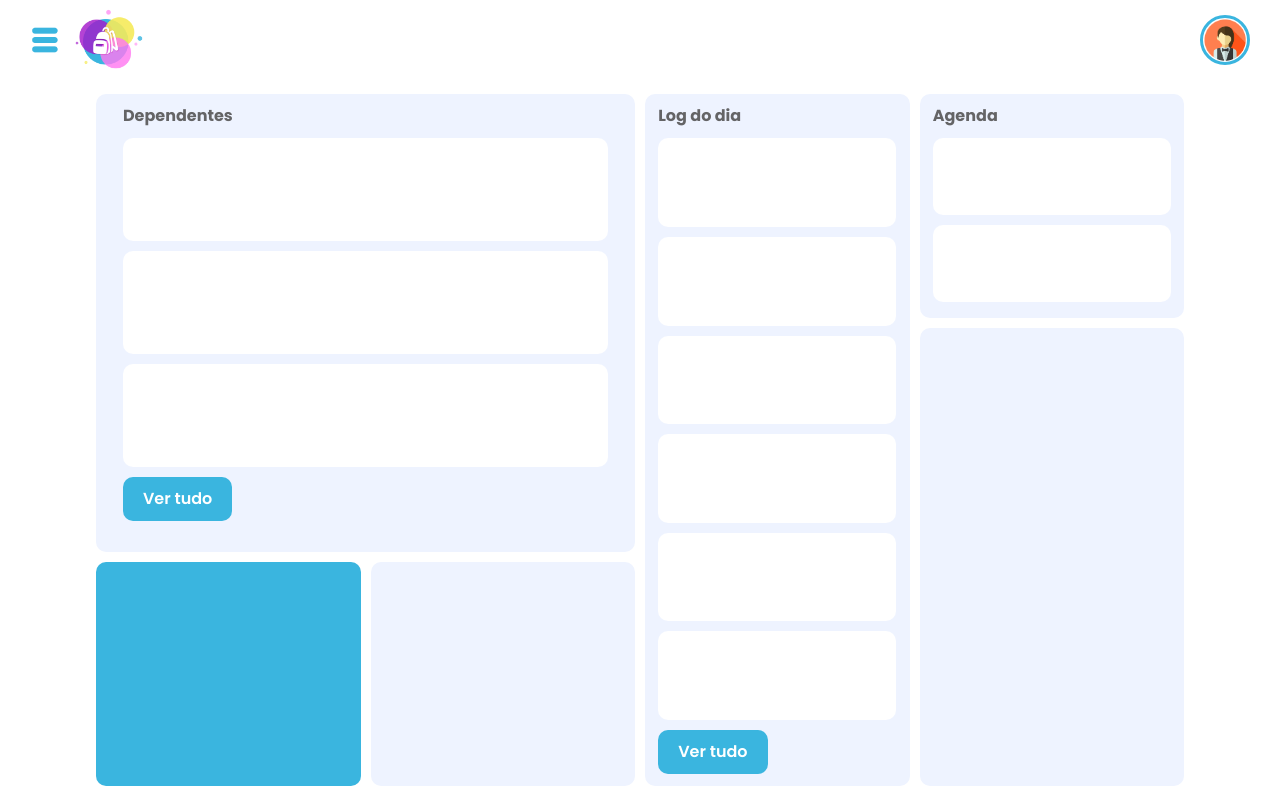
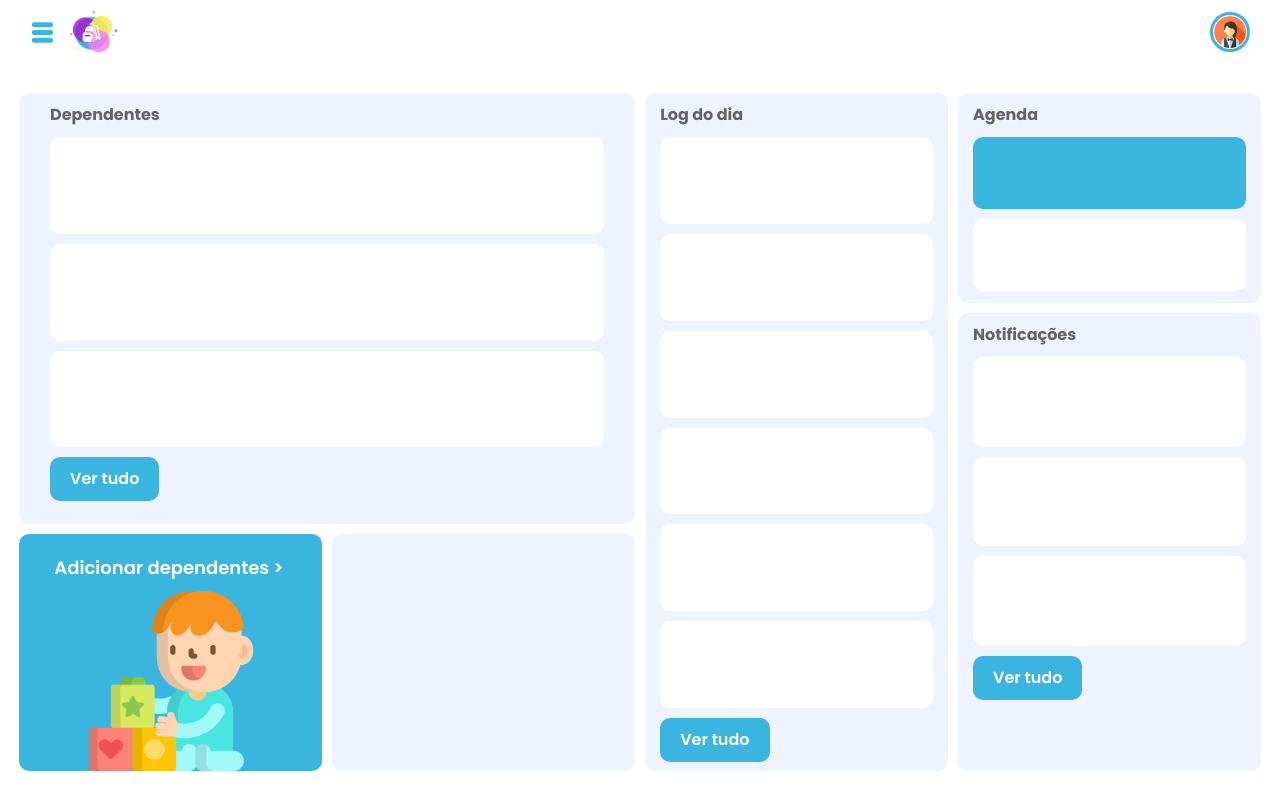
Before and after one commit to murilo-a-m/faculdade-ichild, a PHP site: page /src/pages/responsibleMenu.html in a window 1280 px wide. Run offline with PHP 8.4, Linux system fonts and the light colour scheme.

Commit message:
[att]: add new box

```diff
--- a/src/css/style.css
+++ b/src/css/style.css
@@ -798,7 +798,7 @@ body {
   }
 }
 .container__main-app {
-  height: 90vh;
+  height: 92vh;
   display: flex;
   align-items: center;
   justify-content: center;
@@ -811,8 +811,8 @@ body {
 }
 .container__main-app .main__app-content {
   display: grid;
-  height: 96%;
-  width: 85%;
+  height: 92%;
+  width: 97%;
   grid-template-columns: repeat(4, 1fr);
   grid-template-rows: repeat(3, 1fr);
   gap: 10px;
@@ -880,31 +880,59 @@ body {
   background-color: white;
   border-radius: 10px;
 }
-.card__container .card__schedule-content {
+.card__container .card__schedule-content:nth-child(2) {
+  height: 36%;
+  background-color: #3ab5df;
+  border-radius: 10px;
+}
+.card__container .card__schedule-content:nth-child(3) {
   height: 36%;
   background-color: white;
   border-radius: 10px;
+}
+.card__container .card__notifications-content {
+  height: 20%;
+  background-color: white;
+  border-radius: 10px;
+}
+.card__container .config__img {
+  width: 180px;
+}
+
+.card__title-config {
+  font-size: 18px;
+  color: #ffffff;
+  font-weight: 600;
+  margin-bottom: 0;
+  margin-left: 20px;
+  margin-top: 10px;
+  align-self: flex-start;
+}
+
+.container__config {
+  align-items: center;
+  justify-content: space-between;
 }
 
 .container__header-app {
   align-items: center;
   display: flex;
-  height: 10vh;
+  height: 8vh;
   justify-content: space-between;
   padding: 0 30px;
 }
 .container__header-app #app__nav-icon {
   cursor: pointer;
   margin-right: 10px;
-  width: 30px;
+  width: 25px;
 }
 .container__header-app .logo-img {
-  width: 70px;
+  width: 50px;
 }
 .container__header-app .profile-img {
   border: 3px solid #3ab5df;
   border-radius: 100%;
-  width: 50px;
+  width: 40px;
 }
 
 .aside__bar {
@@ -919,19 +947,20 @@ body {
   background-color: #3ab5df;
   height: 100vh;
   transition: 0.3s all;
-  width: 350px;
+  width: 320px;
+  box-shadow: rgba(0, 0, 0, 0.15) 2.4px 2.4px 3.2px;
 }
 #menu__bar .menu__bar-icon {
   color: rgb(255, 255, 255);
   cursor: pointer;
-  margin-left: 25px;
-  margin-top: 28px;
+  margin-left: 22px;
+  margin-top: 20px;
 }
 #menu__bar .menu__bar-icon:hover {
   color: black;
 }
 #menu__bar ul {
-  margin-left: 34px;
+  margin-left: 33px;
   margin-top: 1rem;
   padding-left: 0;
 }
--- a/src/pages/responsibleMenu.html
+++ b/src/pages/responsibleMenu.html
@@ -100,8 +100,23 @@
             <div class="card__schedule-content"></div>
           </div>
         </div>
-        <div class="content__card"></div>
-        <div class="content__card"></div>
+
+        <div class="content__card card__notifications">
+          <div class="card__container">
+            <p class="card__title">Notificações</p>
+            <div class="card__notifications-content"></div>
+            <div class="card__notifications-content"></div>
+            <div class="card__notifications-content"></div>
+            <a class="card__button" href=""><button>Ver tudo</button></a>
+          </div>
+        </div>
+
+        <div class="content__card card__config">
+          <div class="card__container container__config">
+            <p class="card__title-config">Adicionar dependentes ></p>
+            <img src="../img/child-image.png" alt="" class="config__img" />
+          </div>
+        </div>
         <div class="content__card"></div>
       </div>
     </main>
--- a/src/sass/pages/navbarMenu.scss
+++ b/src/sass/pages/navbarMenu.scss
@@ -1,24 +1,24 @@
 .container__header-app {
   align-items: center;
   display: flex;
-  height: 10vh;
+  height: 8vh;
   justify-content: space-between;
   padding: 0 30px;
 
   #app__nav-icon {
     cursor: pointer;
     margin-right: 10px;
-    width: 30px;
+    width: 25px;
   }
 
   .logo-img {
-    width: 70px;
+    width: 50px;
   }
 
   .profile-img {
     border: 3px solid #3ab5df;
     border-radius: 100%;
-    width: 50px;
+    width: 40px;
   }
 }
 
@@ -34,13 +34,14 @@
   background-color: #3ab5df;
   height: 100vh;
   transition: 0.3s all;
-  width: 350px;
+  width: 320px;
+  box-shadow: rgba(0, 0, 0, 0.15) 2.4px 2.4px 3.2px;
 
   .menu__bar-icon {
     color: rgb(255, 255, 255);
     cursor: pointer;
-    margin-left: 25px;
-    margin-top: 28px;
+    margin-left: 22px;
+    margin-top: 20px;
 
     &:hover {
       color: black;
@@ -48,7 +49,7 @@
   }
 
   ul {
-    margin-left: 34px;
+    margin-left: 33px;
     margin-top: 1rem;
     padding-left: 0;
 
--- a/src/sass/pages/responsibleMenu.scss
+++ b/src/sass/pages/responsibleMenu.scss
@@ -1,5 +1,5 @@
 .container__main-app {
-  height: 90vh;
+  height: 92vh;
   display: flex;
   align-items: center;
   justify-content: center;
@@ -13,8 +13,8 @@
 
   .main__app-content {
     display: grid;
-    height: 96%;
-    width: 85%;
+    height: 92%;
+    width: 97%;
     grid-template-columns: repeat(4, 1fr);
     grid-template-rows: repeat(3, 1fr);
     gap: 10px;
@@ -95,9 +95,39 @@
     border-radius: 10px;
   }
 
-  .card__schedule-content {
+  .card__schedule-content:nth-child(2) {
+    height: 36%;
+    background-color: #3ab5df;
+    border-radius: 10px;
+  }
+  .card__schedule-content:nth-child(3) {
     height: 36%;
     background-color: white;
     border-radius: 10px;
   }
+
+  .card__notifications-content {
+    height: 20%;
+    background-color: white;
+    border-radius: 10px;
+  }
+
+  .config__img {
+    width: 180px;
+  }
 }
+
+.card__title-config {
+  font-size: 18px;
+  color: #ffffff;
+  font-weight: 600;
+  margin-bottom: 0;
+  margin-left: 20px;
+  margin-top: 10px;
+  align-self: flex-start;
+}
+
+.container__config {
+  align-items: center;
+  justify-content: space-between;
+}
```
Also changed, not shown: src/img/child-image.png (added), 1 other file.
